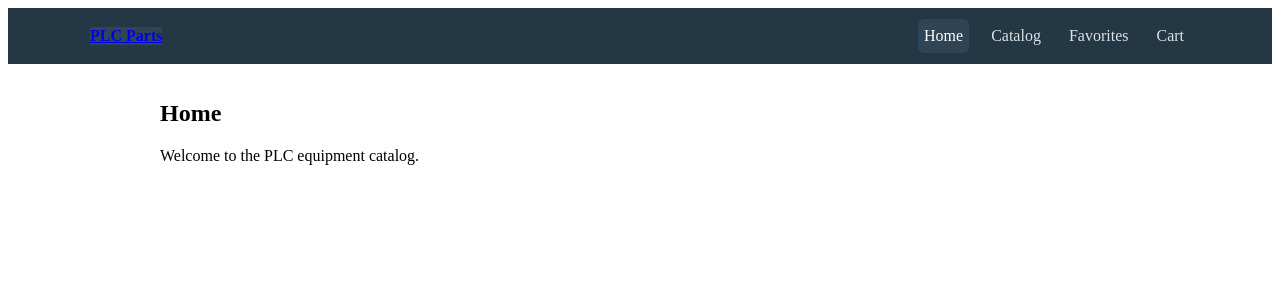
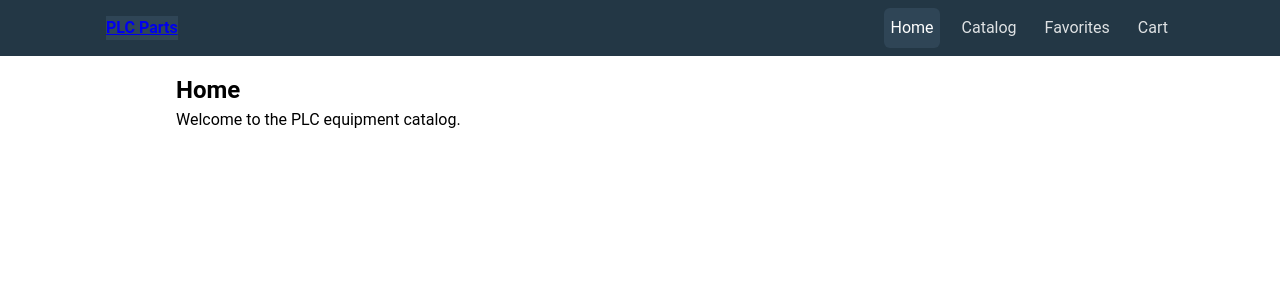
Before and after one commit to TheXName/plc_parts_catalog, a Vue app: page / in a window 1280 px wide. Shown: the top 300 px of the page. Built offline with nearby package versions, Linux system fonts and the light colour scheme.

Commit message:
Vuetify and Material Design Icons have been added

```diff
--- a/package.json
+++ b/package.json
@@ -13,9 +13,11 @@
     "lint": "eslint . --fix"
   },
   "dependencies": {
+    "@mdi/font": "^7.4.47",
     "pinia": "^3.0.3",
     "vue": "^3.5.18",
-    "vue-router": "^4.5.1"
+    "vue-router": "^4.5.1",
+    "vuetify": "^3.10.4"
   },
   "devDependencies": {
     "@eslint/js": "^9.31.0",
--- a/src/main.js
+++ b/src/main.js
@@ -4,9 +4,21 @@
 import App from './App.vue'
 import router from './router'
 
+import 'vuetify/styles'
+import { createVuetify } from 'vuetify'
+import * as components from 'vuetify/components'
+import * as directives from 'vuetify/directives'
+import '@mdi/font/css/materialdesignicons.css'
+
+const vuetify = createVuetify({
+  components,
+  directives,
+})
+
 const app = createApp(App)
 
 app.use(createPinia())
 app.use(router)
+app.use(vuetify)
 
 app.mount('#app')
```
Also changed, not shown: 1 other file (tests, documents, lock files or other folders).
